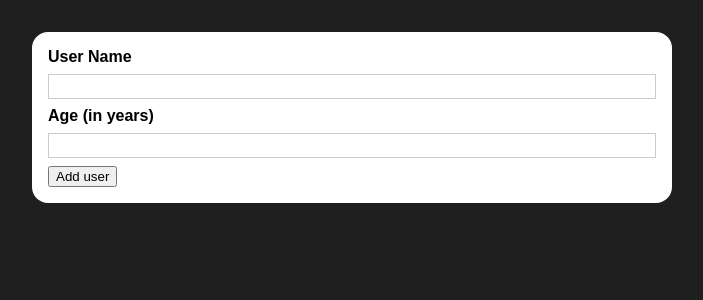
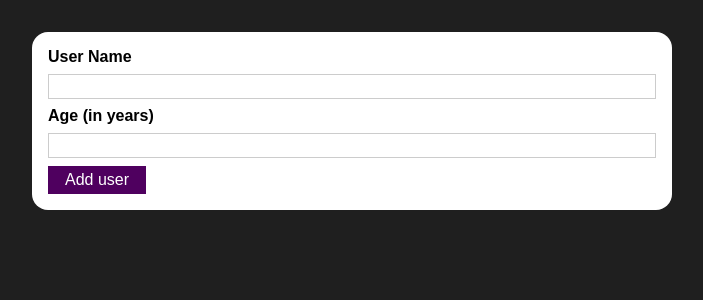
Before and after one commit to anna-ossowska/react-complete-guide, a React (Create React App) app in the folder 05-Project-4/: page / in a window 1280 px wide. Shown: the top 300 px of the page, without its empty margins (288-991 px from the left). Built offline with nearby package versions, Linux system fonts and the light colour scheme.

Commit message:
Building reusable Button component

```diff
--- /dev/null
+++ b/05-Project-4/src/components/UI/Button.js
@@ -0,0 +1,17 @@
+import React from 'react';
+import styles from './Button.module.css';
+
+const Button = props => {
+  console.log('button', props);
+  return (
+    <button
+      className={styles.button}
+      onClick={props.onClick}
+      type={props.type || 'button'}
+    >
+      {props.children}
+    </button>
+  );
+};
+
+export default Button;
--- /dev/null
+++ b/05-Project-4/src/components/UI/Button.module.css
@@ -0,0 +1,18 @@
+.button {
+  font: inherit;
+  border: 1px solid #4f005f;
+  background: #4f005f;
+  color: white;
+  padding: 0.25rem 1rem;
+  cursor: pointer;
+}
+
+.button:hover,
+.button:active {
+  background: #741188;
+  border-color: #741188;
+}
+
+.button:focus {
+  outline: none;
+}
--- a/05-Project-4/src/components/Users/AddUser.js
+++ b/05-Project-4/src/components/Users/AddUser.js
@@ -1,12 +1,12 @@
 import React from 'react';
 import Card from '../UI/Card';
+import Button from '../UI/Button';
 import styles from './AddUser.module.css';
 
 const AddUser = props => {
   const submitHandler = function (e) {
     e.preventDefault();
   };
-
   return (
     <Card className={styles.input}>
       <form onSubmit={submitHandler}>
@@ -15,7 +15,7 @@
         <label htmlFor="age">Age (in years) </label>
         <input type="number" id="age"></input>
 
-        <button type="submit">Add user</button>
+        <Button type="submit">Add user</Button>
       </form>
     </Card>
   );
```
